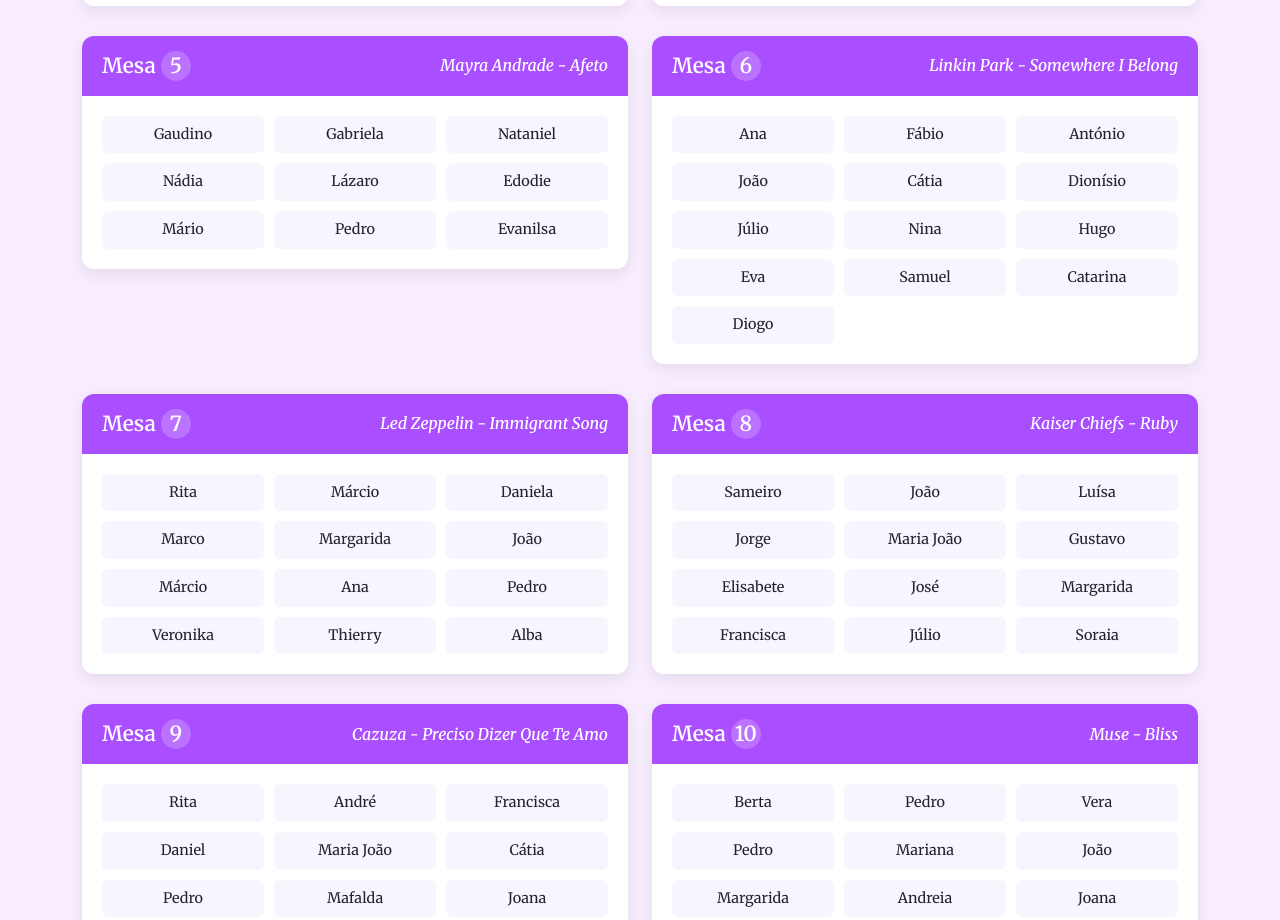
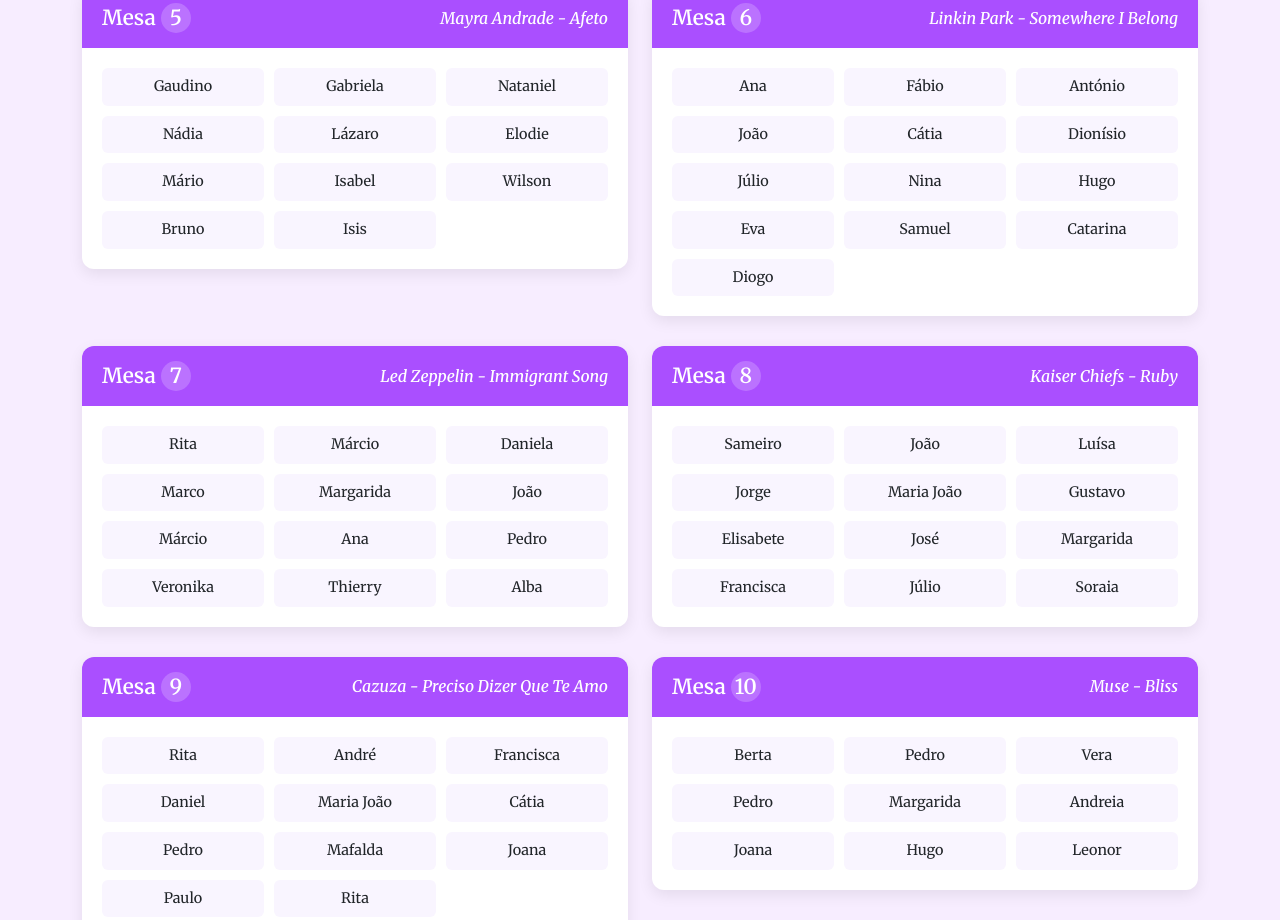
Before and after one commit to nelsonloud/sitecasamento, a plain HTML site: page index.html in a window 1280 px wide. Shown: the part 2350-3270 px from the top of the page. Drawn offline with nearby package versions, Linux system fonts and the light colour scheme; a web font is replaced by a local one.

Commit message:
Update index.html
update nas mesas.

```diff
--- a/index.html
+++ b/index.html
@@ -153,10 +153,6 @@
                   <div class="convidado">Alda</div>
                   <div class="convidado">Milton</div>
                   <div class="convidado">Jéssica</div>
-                  <div class="convidado">Isabel</div>
-                  <div class="convidado">Wilson</div>
-                  <div class="convidado">Bruno</div>
-                  <div class="convidado">Isis</div>
                 </div>
               </div>
             </div>
@@ -259,10 +255,12 @@
                   <div class="convidado">Nataniel</div>
                   <div class="convidado">Nádia</div>
                   <div class="convidado">Lázaro</div>
-                  <div class="convidado">Edodie</div>
+                  <div class="convidado">Elodie</div>
                   <div class="convidado">Mário</div>
-                  <div class="convidado">Pedro</div>
-                  <div class="convidado">Evanilsa</div>
+                  <div class="convidado">Isabel</div>
+                  <div class="convidado">Wilson</div>
+                  <div class="convidado">Bruno</div>
+                  <div class="convidado">Isis</div>
                 </div>
               </div>
             </div>
@@ -395,8 +393,6 @@
                   <div class="convidado">Pedro</div>
                   <div class="convidado">Vera</div>
                   <div class="convidado">Pedro</div>
-                  <div class="convidado">Mariana</div>
-                  <div class="convidado">João</div>
                   <div class="convidado">Margarida</div>
                   <div class="convidado">Andreia</div>
                   <div class="convidado">Joana</div>
@@ -451,6 +447,7 @@
                   <div class="convidado">Carla</div>
                   <div class="convidado">Fernando</div>
                   <div class="convidado">Tiago</div>
+                  <div class="convidado">Carina</div>
                   <div class="convidado">Carlos</div>
                   <div class="convidado">Anabela</div>
                   <div class="convidado">Carlos</div>
@@ -666,4 +663,5 @@
     <script src="https://cdn.jsdelivr.net/npm/bootstrap@5.3.5/dist/js/bootstrap.bundle.min.js" integrity="sha384-k6d4wzSIapyDyv1kpU366/PK5hCdSbCRGRCMv+eplOQJWyd1fbcAu9OCUj5zNLiq" crossorigin="anonymous"></script>
     <script src="scripts.js"></script>
   </body>
+
 </html>
```
